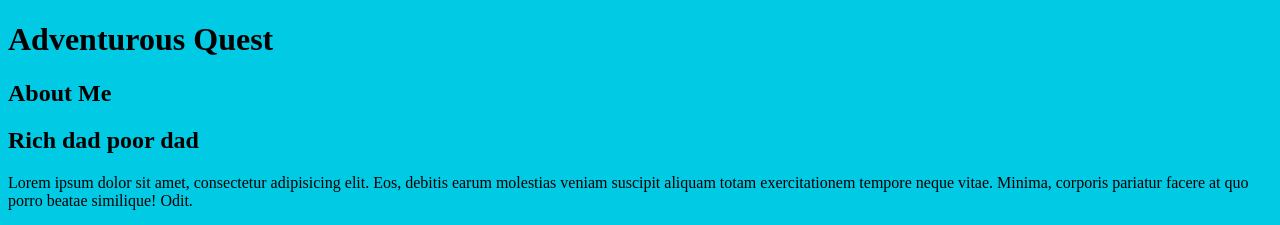
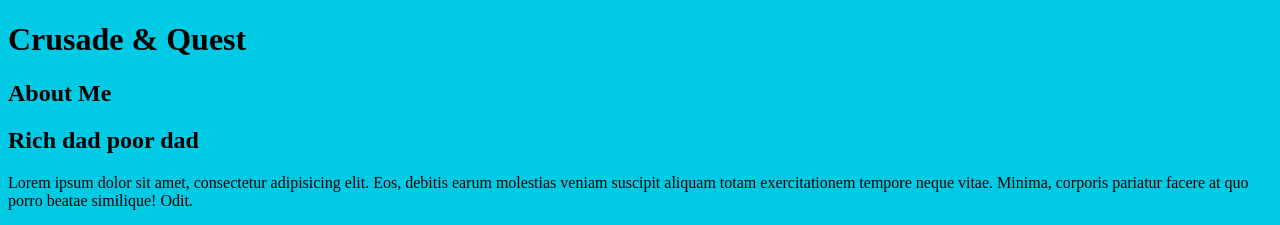
Before and after one commit to igweachaakwu/LearningGitWithUdacity, a plain HTML site: page index.html in a window 1280 px wide. Shown: the top 225 px of the page. Drawn offline with Linux system fonts and the light colour scheme.

Commit message:
Set page heading to Crusade & Quest

```diff
--- a/index.html
+++ b/index.html
@@ -10,7 +10,7 @@
 <body>
 
     <header>
-        <h1>Adventurous Quest</h1>
+        <h1>Crusade & Quest</h1>
     </header>
 
     <div class="container">
```
